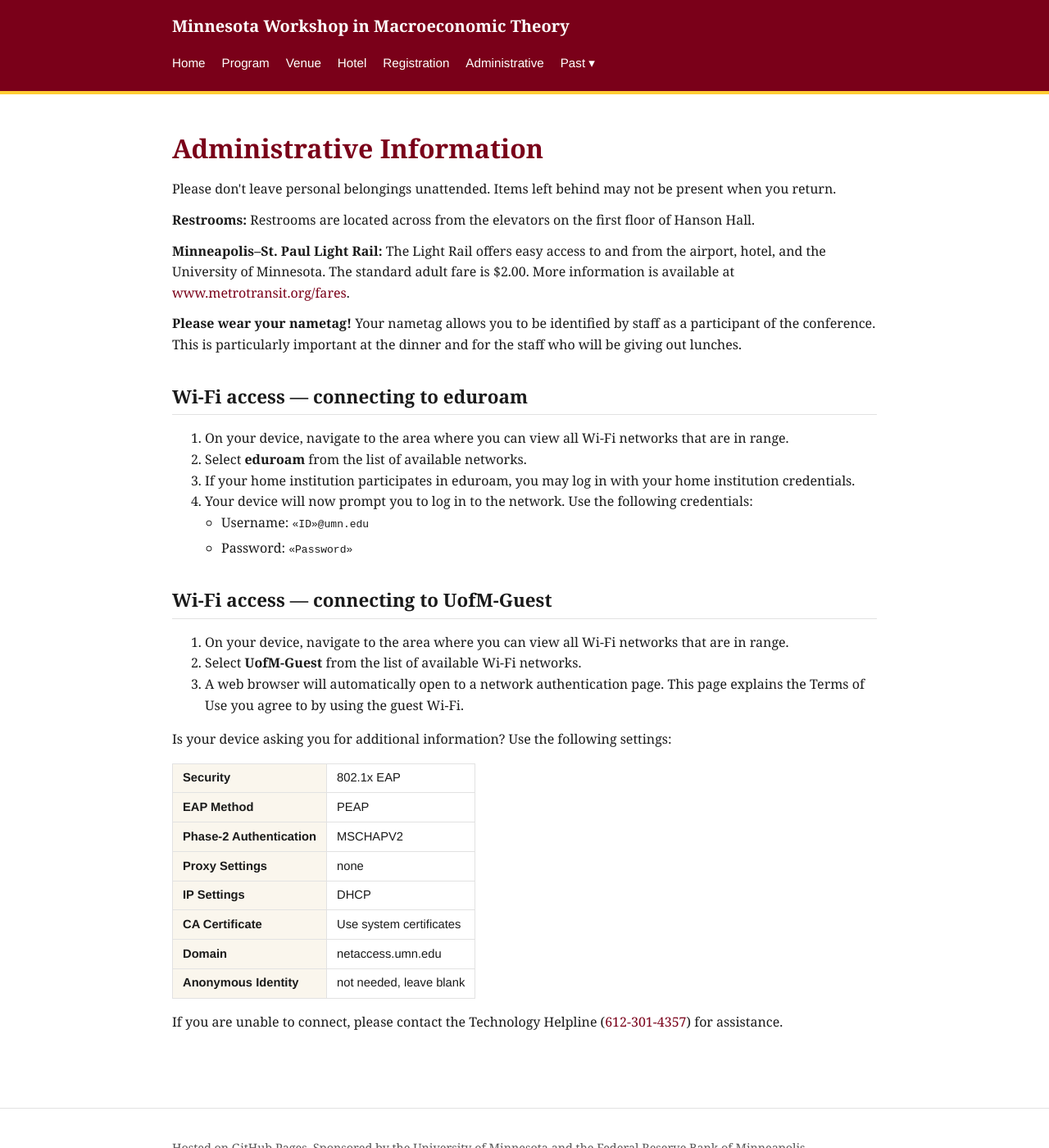
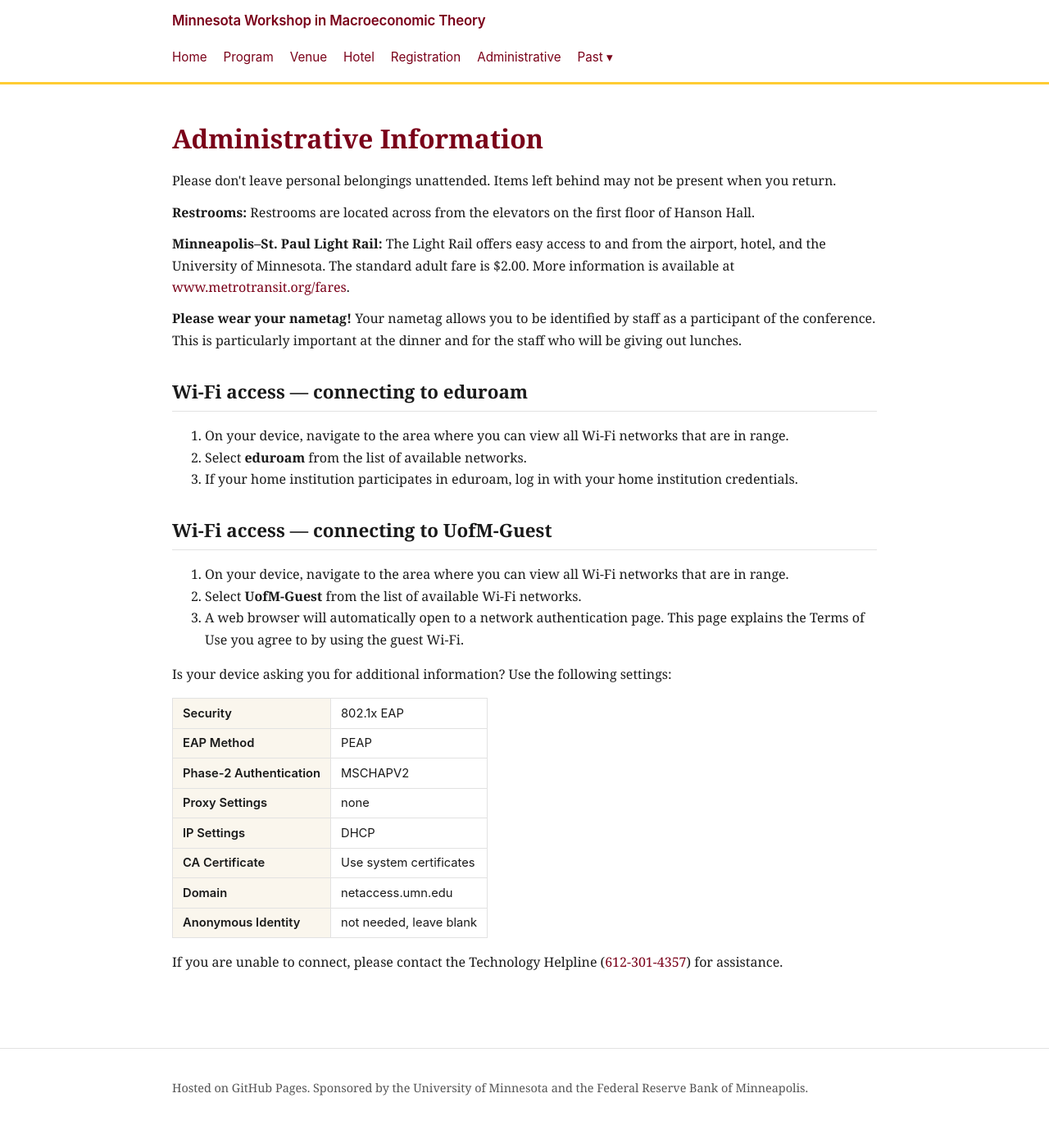
Before and after one commit to mnmacro/mnmacro.github.io, a Jekyll site: the page built from administrative.md, in a window 1280 px wide and 1400 px high. Shown: the whole window at 82% size. Built offline with Jekyll 4.4.1, drawn with Linux system fonts in a browser that asks for light colours.

Commit message:
Modernize site style: lighter sticky header, system serif, past-page cards, print styles
- Header: white background with maroon text and a thin gold underline; now
  sticks to the top while scrolling.
- Typography: switch body to a system-serif stack (ui-serif → New York on
  Apple, Source Serif, Georgia fallback); UI elements consolidated under a
  --font-sans variable.
- Past Conferences: turn the flat list into a card grid showing year,
  dates, and organizers per card.
- Print stylesheet: hide chrome, drop background colors, render link URLs
  inline so the schedule prints cleanly.
- Drop stale eduroam credential placeholders («ID»@umn.edu / «Password»)
  from the Administrative page.

Co-Authored-By: Claude Opus 4.7 (1M context) <noreply@anthropic.com>

```diff
--- a/administrative.md
+++ b/administrative.md
@@ -19,13 +19,7 @@ permalink: /administrative/
 <ol>
   <li>On your device, navigate to the area where you can view all Wi-Fi networks that are in range.</li>
   <li>Select <strong>eduroam</strong> from the list of available networks.</li>
-  <li>If your home institution participates in eduroam, you may log in with your home institution credentials.</li>
-  <li>Your device will now prompt you to log in to the network. Use the following credentials:
-    <ul>
-      <li>Username: <code>«ID»@umn.edu</code></li>
-      <li>Password: <code>«Password»</code></li>
-    </ul>
-  </li>
+  <li>If your home institution participates in eduroam, log in with your home institution credentials.</li>
 </ol>
 
 ## Wi-Fi access — connecting to UofM-Guest
--- a/assets/css/style.css
+++ b/assets/css/style.css
@@ -1,10 +1,13 @@
 :root {
   --maroon: #7a0019;
+  --maroon-soft: #9b1b3a;
   --gold: #ffcc33;
   --ink: #1a1a1a;
   --muted: #555;
   --rule: #e2e2e2;
   --bg: #ffffff;
+  --font-body: ui-serif, "Source Serif 4", "Source Serif Pro", "Charter", Charter, Georgia, "Times New Roman", serif;
+  --font-sans: -apple-system, BlinkMacSystemFont, "Segoe UI", "Inter", "Helvetica Neue", Helvetica, Arial, sans-serif;
 }
 
 * { box-sizing: border-box; }
@@ -12,10 +15,12 @@
 html, body {
   margin: 0;
   padding: 0;
-  font-family: Georgia, "Times New Roman", serif;
+  font-family: var(--font-body);
   color: var(--ink);
   background: var(--bg);
-  line-height: 1.6;
+  line-height: 1.65;
+  -webkit-font-smoothing: antialiased;
+  text-rendering: optimizeLegibility;
 }
 
 .container {
@@ -29,10 +34,13 @@ a:hover { text-decoration: underline; }
 
 /* Header */
 .site-header {
-  background: var(--maroon);
-  color: #fff;
-  padding: 1rem 0;
-  border-bottom: 4px solid var(--gold);
+  background: #fff;
+  color: var(--ink);
+  padding: 0.75rem 0;
+  border-bottom: 3px solid var(--gold);
+  position: sticky;
+  top: 0;
+  z-index: 100;
 }
 
 .site-header .container {
@@ -44,9 +52,11 @@ a:hover { text-decoration: underline; }
 }
 
 .site-title {
-  color: #fff;
-  font-size: 1.25rem;
-  font-weight: bold;
+  color: var(--maroon);
+  font-family: var(--font-sans);
+  font-size: 1.05rem;
+  font-weight: 600;
+  letter-spacing: -0.01em;
   text-decoration: none;
 }
 
@@ -62,10 +72,12 @@ a:hover { text-decoration: underline; }
 }
 
 .site-nav a {
-  color: #fff;
-  font-family: "Helvetica Neue", Arial, sans-serif;
+  color: var(--maroon);
+  font-family: var(--font-sans);
   font-size: 0.95rem;
 }
+
+.site-nav a:hover { text-decoration: underline; }
 
 .site-nav .has-dropdown { position: relative; }
 
@@ -181,7 +193,7 @@ ul li { margin-bottom: 0.35rem; }
 
 .back-link {
   margin-top: 2.5rem;
-  font-family: "Helvetica Neue", Arial, sans-serif;
+  font-family: var(--font-sans);
   font-size: 0.9rem;
 }
 
@@ -197,28 +209,60 @@ ul.topics-list li { break-inside: avoid; }
   ul.topics-list { columns: 1; }
 }
 
-/* Past index list */
-ul.past-index {
-  list-style: none;
-  padding: 0;
-  columns: 2;
-  column-gap: 2rem;
-}
-ul.past-index li {
-  margin-bottom: 0.4rem;
-  break-inside: avoid;
-  font-family: "Helvetica Neue", Arial, sans-serif;
+/* Past conferences index — card grid */
+.past-cards {
+  display: grid;
+  grid-template-columns: repeat(auto-fill, minmax(260px, 1fr));
+  gap: 1rem;
+  margin-top: 1.5rem;
 }
 
-@media (max-width: 600px) {
-  ul.past-index { columns: 1; }
+.past-card {
+  display: block;
+  padding: 1rem 1.25rem;
+  border: 1px solid var(--rule);
+  border-radius: 8px;
+  background: #fff;
+  color: var(--ink);
+  text-decoration: none;
+  transition: border-color 0.15s ease, transform 0.15s ease, box-shadow 0.15s ease;
+}
+
+.past-card:hover {
+  border-color: var(--maroon);
+  transform: translateY(-2px);
+  box-shadow: 0 6px 18px rgba(0,0,0,0.08);
+  text-decoration: none;
+}
+
+.past-card h2 {
+  margin: 0 0 0.35rem 0;
+  padding: 0;
+  border: 0;
+  color: var(--maroon);
+  font-size: 1.2rem;
+}
+
+.past-card .dates {
+  font-style: italic;
+  color: var(--muted);
+  margin: 0.15rem 0;
+  font-size: 0.9rem;
+  font-family: var(--font-sans);
+}
+
+.past-card .organizers {
+  margin: 0.35rem 0 0 0;
+  font-size: 0.9rem;
+  color: var(--ink);
+  line-height: 1.4;
 }
 
 /* Admin settings table */
 table.settings-table {
   border-collapse: collapse;
   margin: 1rem 0;
-  font-family: "Helvetica Neue", Arial, sans-serif;
+  font-family: var(--font-sans);
   font-size: 0.92rem;
 }
 table.settings-table th,
@@ -258,14 +302,14 @@ table.settings-table th {
   font-size: 1.15rem;
   font-weight: 500;
   border: 0;
-  font-family: "Helvetica Neue", Arial, sans-serif;
+  font-family: var(--font-sans);
 }
 
 table.schedule {
   width: 100%;
   border-collapse: collapse;
   font-size: 0.95rem;
-  font-family: "Helvetica Neue", Arial, sans-serif;
+  font-family: var(--font-sans);
 }
 
 table.schedule th {
@@ -334,3 +378,21 @@ table.schedule .conference-ends {
   .site-nav .dropdown { right: auto; left: 0; }
   h1 { font-size: 1.6rem; }
 }
+
+/* Print */
+@media print {
+  .site-header, .site-footer, .back-link { display: none; }
+  body { color: #000; background: #fff; font-size: 11pt; line-height: 1.4; }
+  .container { max-width: 100%; padding: 0; }
+  main.container { padding: 0; }
+  h1, h2, h3 { color: #000; page-break-after: avoid; }
+  h2 { border-bottom: 1px solid #000; }
+  .day-section { border: 0; border-radius: 0; margin: 1rem 0; page-break-inside: avoid; }
+  .day-header { background: transparent !important; color: #000 !important; border-bottom: 1px solid #000; padding: 0.5rem 0; }
+  table.schedule th { background: transparent; color: #000; }
+  table.schedule .event-title a { color: #000; }
+  .callout { background: transparent; border-left: 2px solid #000; }
+  a { color: #000; text-decoration: none; }
+  a[href^="http"]:after { content: " (" attr(href) ")"; font-size: 0.85em; word-break: break-all; }
+  .past-card { box-shadow: none !important; border-color: #000 !important; transform: none !important; }
+}
```
Also changed, not shown: past/index.md (+9 -3 lines).
